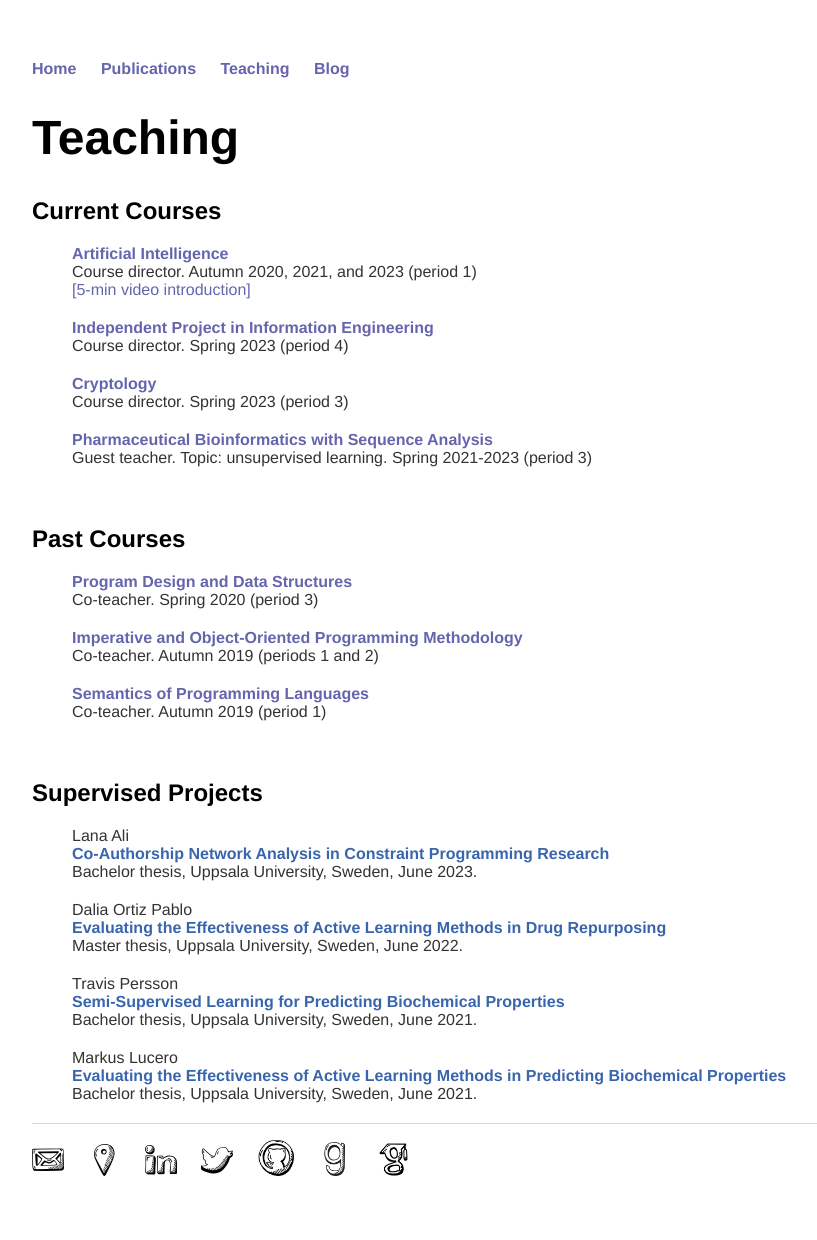
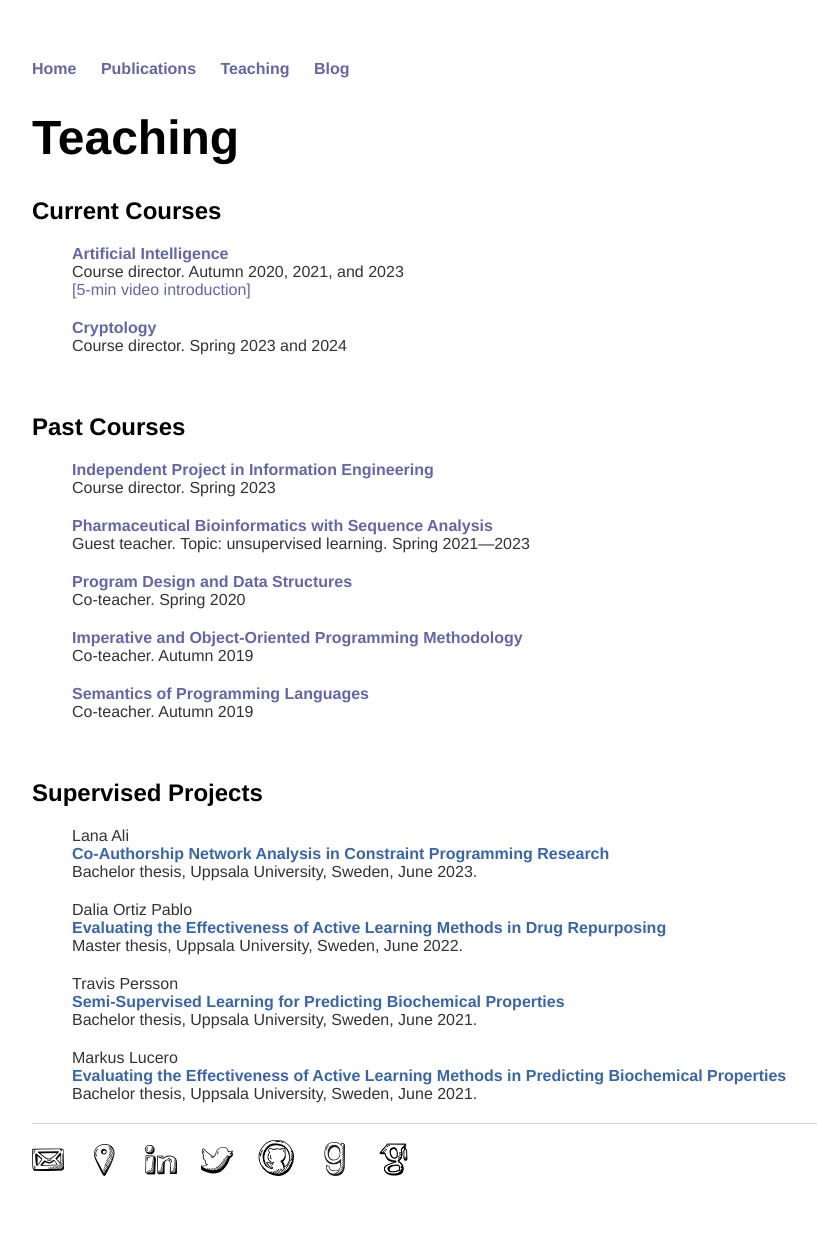
Before and after one commit to andreina-francisco/andreina-francisco.github.io, a Jekyll site: the page built from teaching/index.html, in a window 1280 px wide. Shown: the whole page, without its empty margins (160-977 px from the left). Built offline with Jekyll 4.4.1, drawn with Linux system fonts in a browser that asks for light colours; nearby versions of some CDN libraries; a style sheet for code colours, icons or effects is not loaded.

Commit message:
Updated teaching

```diff
--- a/teaching/index.html
+++ b/teaching/index.html
@@ -9,7 +9,7 @@ title: Maria Andreina Francisco Rodriguez
   <ul class="courselist">
     <li class="course @">
     <span class="title"><a href="https://www.uu.se/en/admissions/master/selma/kursplan/?kKod=1DL340">Artificial Intelligence</a></span></br>
-    <span class="note">Course director. Autumn 2020, 2021, and 2023 (period 1)</span></br>
+    <span class="note">Course director. Autumn 2020, 2021, and 2023 </span></br>
     <span class="note"><a
     href="https://uppsala.instructuremedia.com/embed/e82f2537-9dcc-470d-a954-0f4c8208d606">[5-min
     video introduction]</a></span>
@@ -17,20 +17,8 @@ title: Maria Andreina Francisco Rodriguez
 
     <li class="course @">
     <span class="title"><a
-    href="https://www.uu.se/en/admissions/master/selma/kursplan/?kKod=1DT350">Independent Project in Information Engineering</a></span></br>
-    <span class="note">Course director. Spring 2023 (period 4)</span>
-    </li>
-
-    <li class="course @">
-    <span class="title"><a
     href="https://www.uu.se/en/admissions/master/selma/kursplan/?kKod=1DT075">Cryptology</a></span></br>
-    <span class="note">Course director. Spring 2023 (period 3)</span>
-    </li>
-
-    <li class="course @">
-    <span class="title"><a href="https://uu.se/en/admissions/freestanding-courses/course/?kKod=3FF276&typ=1">Pharmaceutical Bioinformatics with Sequence
-    Analysis</a></span></br>
-    <span class="note">Guest teacher. Topic: unsupervised learning. Spring 2021-2023 (period 3)</span>
+    <span class="note">Course director. Spring 2023 and 2024 </span>
     </li>
 
 
@@ -47,22 +35,35 @@ title: Maria Andreina Francisco Rodriguez
   <ul class="courselist">
     <li class="course @">
     <span class="title"><a
+    href="https://www.uu.se/en/admissions/master/selma/kursplan/?kKod=1DT350">Independent Project in Information Engineering</a></span></br>
+    <span class="note">Course director. Spring 2023</span>
+    </li>
+
+    <li class="course @">
+    <span class="title"><a href="https://uu.se/en/admissions/freestanding-courses/course/?kKod=3FF276&typ=1">Pharmaceutical Bioinformatics with Sequence
+    Analysis</a></span></br>
+    <span class="note">Guest teacher. Topic: unsupervised learning. Spring 2021&mdash;2023</span>
+    </li>
+
+
+    <li class="course @">
+    <span class="title"><a
     href="https://www.uu.se/en/admissions/master/selma/kursplan/?kKod=1DL201">Program
     Design and Data Structures</a></span></br>
-    <span class="note"> Co-teacher. Spring 2020 (period 3)</span>
+    <span class="note"> Co-teacher. Spring 2020</span>
     </li>
 
     <li class="course @">
     <span class="title"><a
     href="https://www.uu.se/en/admissions/master/selma/kursplan/?kpid=38960&type=1">Imperative
     and Object-Oriented Programming Methodology</a></span></br>
-    <span class="note"> Co-teacher. Autumn 2019 (periods 1 and 2)</span>
+    <span class="note"> Co-teacher. Autumn 2019</span>
     </li>
 
     <li class="course @">
     <span class="title"><a href="https://www.uu.se/en/admissions/master/selma/kursplan/?kpid=39203&type=1">Semantics
     of Programming Languages</a></span></br>
-    <span class="note"> Co-teacher. Autumn 2019 (period 1)</span>
+    <span class="note"> Co-teacher. Autumn 2019</span>
     </li>
   </ul>
 
```
